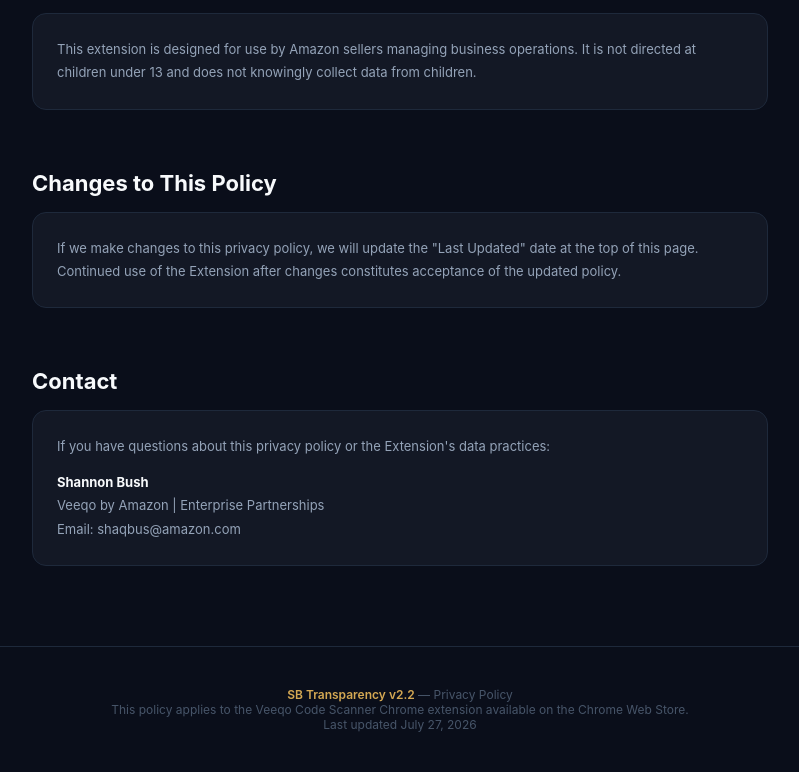
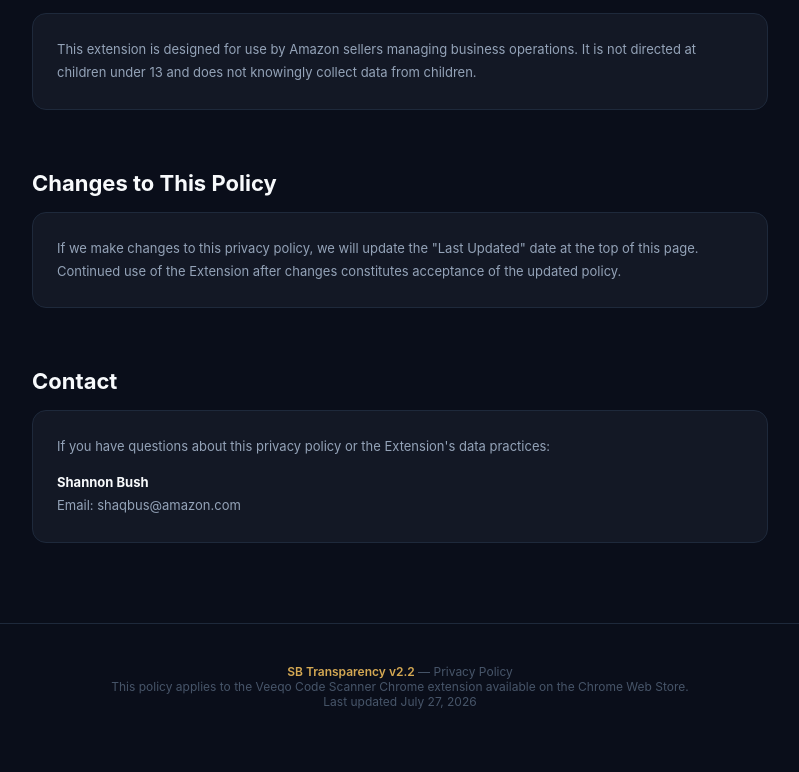
Before and after one commit to Shaqbus/veeqo-code-scanner, a plain HTML site: page index.html in a window 1280 px wide. Shown: the part 3133-3905 px from the top of the page, without its empty margins (240-1039 px from the left). After the commit the page ends 3882 px from the top, so only its background shows below. Drawn offline with Linux system fonts and the light colour scheme.

Commit message:
Update contact section - remove title, keep name and email only

```diff
--- a/index.html
+++ b/index.html
@@ -151,7 +151,7 @@
 <div class="section-header"><h2>Contact</h2></div>
 <div class="card">
 <p>If you have questions about this privacy policy or the Extension's data practices:</p>
-<p style="margin-top:12px"><strong style="color:#f8fafc;">Shannon Bush</strong><br>Veeqo by Amazon | Enterprise Partnerships<br>Email: shaqbus@amazon.com</p>
+<p style="margin-top:12px"><strong style="color:#f8fafc;">Shannon Bush</strong><br>Email: shaqbus@amazon.com</p>
 </div>
 </div>
 <div class="footer">
```
